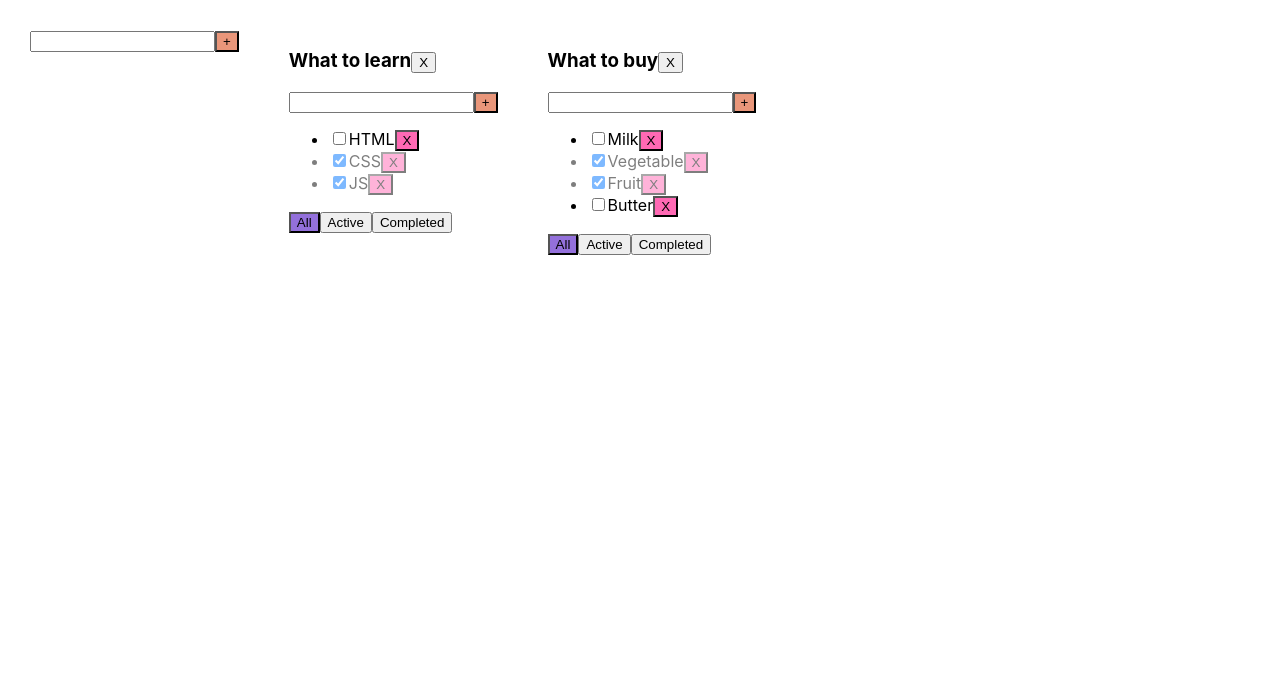
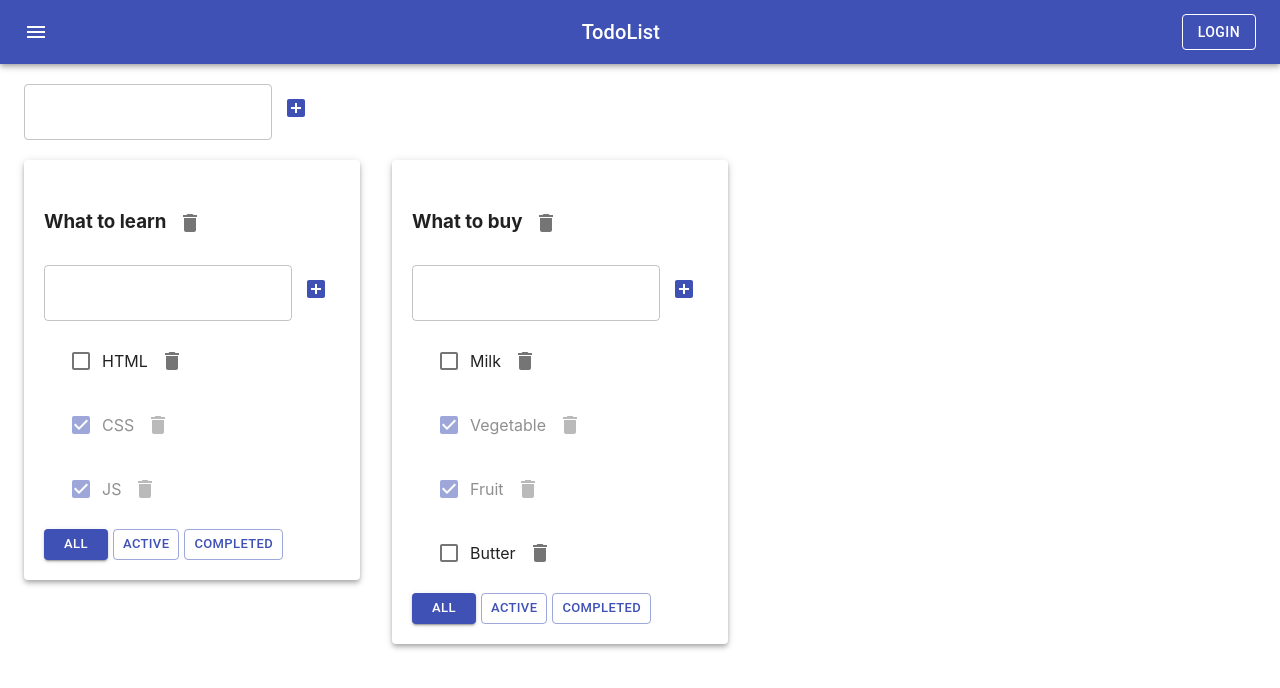
Before and after one commit to espere-papillon/appToDoList, a React (Create React App) app: page / in a window 1280 px wide. Shown: the top 688 px of the page. Built offline with nearby package versions, Linux system fonts and the light colour scheme.

Commit message:
feat: add lesson 7

```diff
--- a/package.json
+++ b/package.json
@@ -3,6 +3,8 @@
   "version": "0.1.0",
   "private": true,
   "dependencies": {
+    "@material-ui/core": "^4.11.3",
+    "@material-ui/icons": "^4.11.2",
     "@testing-library/jest-dom": "^4.2.4",
     "@testing-library/react": "^9.3.2",
     "@testing-library/user-event": "^7.1.2",
--- a/src/AddItemForm.tsx
+++ b/src/AddItemForm.tsx
@@ -1,4 +1,6 @@
 import React, {KeyboardEvent, ChangeEvent, useState} from "react";
+import {IconButton, TextField} from "@material-ui/core";
+import {AddBox} from "@material-ui/icons";
 
 type AddItemFormPropsType = {
     addItem: (title: string) => void // родительский callback
@@ -26,14 +28,20 @@ export function AddItemForm(props: AddItemFormPropsType) {
     }
     return (
         <div>
-            <input
-                className={error ? "error-input" : ""}
-                value={title}
-                onChange={changeTitle}
-                onKeyPress={onKeyPressAddItem}
-            />
-            <button className={"add-button"} onClick={addItem}>+</button>
-            {error && <div className={"error-message"}>{error}</div>}
+            <TextField variant={"outlined"} error={!!error}
+                       helperText={error} value={title}
+                       onChange={changeTitle} onKeyPress={onKeyPressAddItem}/>
+            {/*<input*/}
+            {/*    className={error ? "error-input" : ""}*/}
+            {/*    value={title}*/}
+            {/*    onChange={changeTitle}*/}
+            {/*    onKeyPress={onKeyPressAddItem}*/}
+            {/*/>*/}
+            <IconButton color={"primary"} onClick={addItem}>
+                <AddBox/>
+            </IconButton>
+            {/*<button className={"add-button"} onClick={addItem}>+</button>*/}
+            {/*{error && <div className={"error-message"}>{error}</div>}*/}
         </div>
     )
 }
--- a/src/App.css
+++ b/src/App.css
@@ -1,32 +1,32 @@
-.App {
-    padding: 30px;
-    display: flex;
-}
+/*.App {*/
+/*    padding: 30px;*/
+/*    display: flex;*/
+/*}*/
 
-.App > div {
-    margin-right: 50px;
-}
+/*.App > div {*/
+/*    margin-right: 50px;*/
+/*}*/
 
-.active-filter {
-    background-color: mediumpurple;
-}
+/*.active-filter {*/
+/*    background-color: mediumpurple;*/
+/*}*/
 
-.close-button {
-    background-color: hotpink;
-}
+/*.close-button {*/
+/*    background-color: hotpink;*/
+/*}*/
 
-.add-button {
-    background-color: darksalmon;
-}
+/*.add-button {*/
+/*    background-color: darksalmon;*/
+/*}*/
 
-.error-input {
-    border: darkred 2px solid;
-    outline: transparent;
-}
+/*.error-input {*/
+/*    border: darkred 2px solid;*/
+/*    outline: transparent;*/
+/*}*/
 
-.error-message {
-    color: darkred;
-}
+/*.error-message {*/
+/*    color: red;*/
+/*}*/
 
 .is-done {
     opacity: 0.5;
--- a/src/App.tsx
+++ b/src/App.tsx
@@ -3,6 +3,8 @@ import './App.css';
 import {ToDoList} from "./ToDoList";
 import {v1} from "uuid";
 import {AddItemForm} from "./AddItemForm";
+import {AppBar, Button, Container, Grid, IconButton, Paper, Toolbar, Typography} from "@material-ui/core";
+import {Menu} from "@material-ui/icons";
 
 export type TaskType = {
     id: string
@@ -123,14 +125,11 @@ function App() {
     }
 
     // UI:
+    const todoListComponents = todoLists.map(tl => {
         return (
-        <div className="App">
-            <AddItemForm addItem={AddTodoList} />
-            {
-                todoLists.map(tl => {
-                    return (
+            <Grid item key={tl.id}>
+                <Paper elevation={4} style={{padding: "20px"}}>
                     <ToDoList
-                            key={tl.id}
                         id={tl.id}
                         title={tl.title}
                         tasks={getTasksForTodoList(tl)}
@@ -143,9 +142,32 @@ function App() {
                         changeTaskTitle={changeTaskTitle}
                         changeTodoListTitle={changeTodoListTitle}
                     />
+                </Paper>
+            </Grid>
         )
     })
-            }
+
+    return (
+        <div className="App">
+            <AppBar position="static">
+                <Toolbar style={{justifyContent: "space-between"}}>
+                    <IconButton edge="start" color="inherit" aria-label="menu">
+                        <Menu/>
+                    </IconButton>
+                    <Typography variant="h6">
+                        TodoList
+                    </Typography>
+                    <Button variant={"outlined"} color="inherit">Login</Button>
+                </Toolbar>
+            </AppBar>
+            <Container fixed>
+                <Grid container style={{padding: "20px 0px"}}>
+                    <AddItemForm addItem={AddTodoList}/>
+                </Grid>
+                <Grid container={true} spacing={4}>
+                    {todoListComponents}
+                </Grid>
+            </Container>
         </div>
     );
 }
--- a/src/EditableSpan.tsx
+++ b/src/EditableSpan.tsx
@@ -1,4 +1,5 @@
 import React, {KeyboardEvent, ChangeEvent, useState} from "react";
+import {TextField} from "@material-ui/core";
 
 type EditableSpanPropsType = {
     title: string
@@ -14,7 +15,7 @@ export function EditableSpan(props: EditableSpanPropsType) {
         setEditMode(false)
         // const trimmedTitle = title.trim()
         // if (trimmedTitle) {
-            props.changeTitle(title)
+        props.changeTitle(title)
         // } else {
         //     setError(true)
         // }
@@ -23,7 +24,8 @@ export function EditableSpan(props: EditableSpanPropsType) {
         setTitle(e.currentTarget.value)
     }
     return (
-        editMode ? <input value={title} autoFocus={true} onBlur={offEditMode} onChange={changeTitle}/> :
-            <span onDoubleClick={onEditMode}>{props.title}</span>
+        editMode ? <TextField color={"primary"} variant={"standard"} value={title} autoFocus={true} onBlur={offEditMode} onChange={changeTitle} />
+            // <input value={title} autoFocus={true} onBlur={offEditMode} onChange={changeTitle}/>
+            : <span onDoubleClick={onEditMode}>{props.title}</span>
     )
 }
--- a/src/ToDoList.tsx
+++ b/src/ToDoList.tsx
@@ -2,6 +2,8 @@ import React, {KeyboardEvent, ChangeEvent, useState} from "react";
 import {FilterValuesTypes, TaskType} from "./App";
 import {AddItemForm} from "./AddItemForm";
 import {EditableSpan} from "./EditableSpan";
+import {Button, Checkbox, IconButton, List, ListItem} from "@material-ui/core";
+import {Delete} from "@material-ui/icons";
 
 type ToDoListPropsType = {
     id: string
@@ -14,7 +16,7 @@ type ToDoListPropsType = {
     changeTaskStatus: (taskId: string, newIsDone: boolean, todoListID: string) => void
     removeTodoList: (todoListID: string) => void
     changeTaskTitle: (taskId: string, title: string, todoListID: string) => void
-    changeTodoListTitle:(title: string, todoListID: string) => void
+    changeTodoListTitle: (title: string, todoListID: string) => void
 }
 
 export function ToDoList(props: ToDoListPropsType) {
@@ -24,13 +26,24 @@ export function ToDoList(props: ToDoListPropsType) {
         const changeTaskTitle = (title: string) => props.changeTaskTitle(task.id, title, props.id)
 
         return (
-            <li key={task.id} className={task.isDone ? "is-done" : ""}>
-                <input type="checkbox" checked={task.isDone}
-                       onChange={changeStatus}/>
-                       <EditableSpan title={task.title} changeTitle={changeTaskTitle} />
-                {/*<span>{task.title}</span>*/}
-                <button className={"close-button"} onClick={removeTask}>X</button>
-            </li>
+            <ListItem key={task.id} className={task.isDone ? "is-done" : ""}>
+                <Checkbox color={"primary"} checked={task.isDone} onChange={changeStatus} />
+                <EditableSpan title={task.title} changeTitle={changeTaskTitle}/>
+                <IconButton onClick={removeTask}>
+                    <Delete/>
+                </IconButton>
+            </ListItem>
+            // <li key={task.id} className={task.isDone ? "is-done" : ""}>
+            //     {/*<input type="checkbox" checked={task.isDone}*/}
+            //     {/*       onChange={changeStatus}/>*/}
+            //     <Checkbox color={"primary"} checked={task.isDone} onChange={changeStatus} />
+            //     <EditableSpan title={task.title} changeTitle={changeTaskTitle}/>
+            //     <IconButton onClick={removeTask}>
+            //         <Delete/>
+            //     </IconButton>
+            //     {/*<span>{task.title}</span>*/}
+            //     {/*<button className={"close-button"} onClick={removeTask}>X</button>*/}
+            // </li>
         )
     })
 
@@ -51,17 +64,26 @@ export function ToDoList(props: ToDoListPropsType) {
         <div>
             <h3>
                 {/*{props.title}*/}
-                <EditableSpan title={props.title} changeTitle={changeTodoListTitle} />
-                <button onClick={removeTodoList}>X</button>
+                <EditableSpan title={props.title} changeTitle={changeTodoListTitle}/>
+                <IconButton onClick={removeTodoList}>
+                    <Delete/>
+                </IconButton>
+                {/*<button onClick={removeTodoList}>X</button>*/}
             </h3>
-            <AddItemForm addItem={addTask} />
-            <ul>
+            <AddItemForm addItem={addTask}/>
+            <List>
                 {tasks}
-            </ul>
+            </List>
             <div>
-                <button className={allBtnClass} onClick={setAll}>All</button>
-                <button className={activeBtnClass} onClick={setActive}>Active</button>
-                <button className={completedBtnClass} onClick={setCompleted}>Completed</button>
+                <Button style={{marginRight: "5px"}} size={"small"} color={"primary"}
+                        variant={props.todoListFilter === "all" ? "contained" : "outlined"} className={allBtnClass}
+                        onClick={setAll}>All</Button>
+                <Button style={{marginRight: "5px"}} size={"small"} color={"primary"}
+                        variant={props.todoListFilter === "active" ? "contained" : "outlined"}
+                        className={activeBtnClass} onClick={setActive}>Active</Button>
+                <Button style={{marginRight: "5px"}} size={"small"} color={"primary"}
+                        variant={props.todoListFilter === "completed" ? "contained" : "outlined"}
+                        className={completedBtnClass} onClick={setCompleted}>Completed</Button>
             </div>
         </div>
     )
```
Lines whose indentation alone changed are shown as unchanged.
